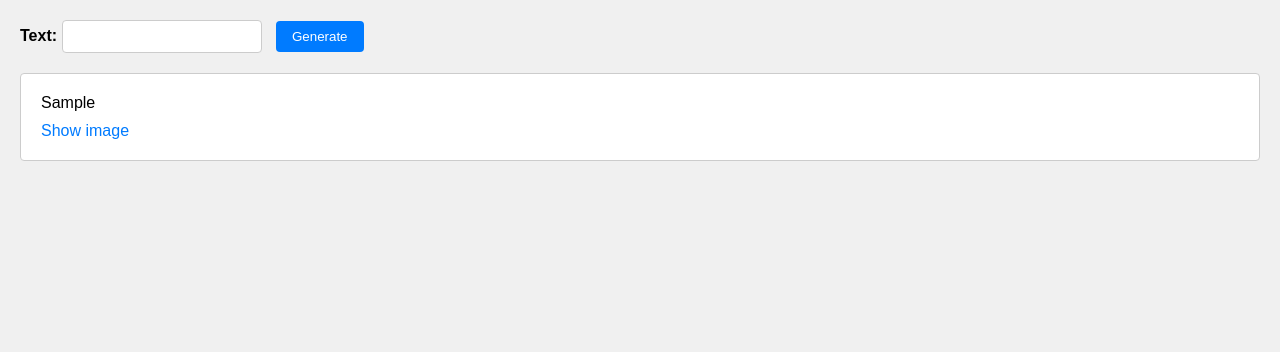
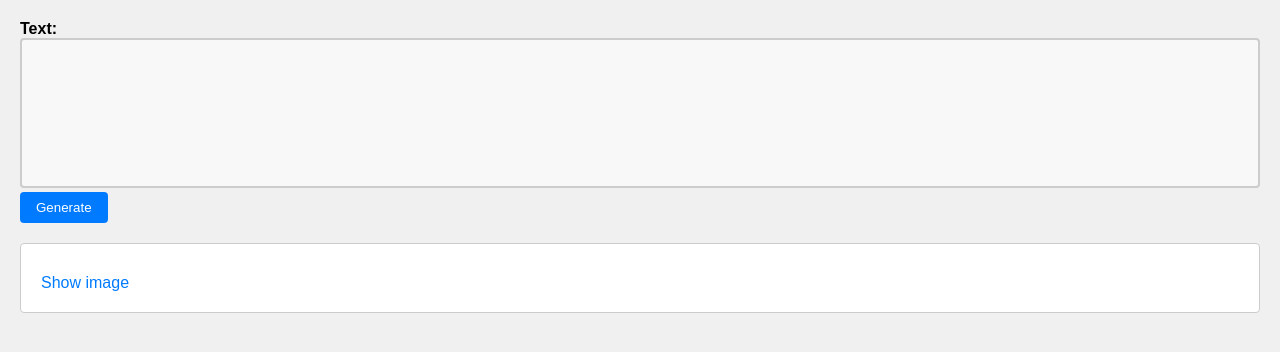
Before and after one commit to baotg203/ERD_Generator_Website, a Flask app: template templates/index.html in a window 1280 px wide. Shown: the top 352 px of the page. Run offline with Flask 3, Linux system fonts and the light colour scheme; the template is opened without the code that fills it: most values are stand-ins (such as "Sample title", 1, 10 or a date in 2020).

Commit message:
update css

```diff
--- a/templates/index.html
+++ b/templates/index.html
@@ -18,13 +18,15 @@
         label {
             font-weight: bold;
         }
-        input[type="text"] {
-            width: 200px;
-            padding: 8px;
-            margin-right: 10px;
-            border: 1px solid #ccc;
+        #text2erd {
+            width: 100%;
+            height: 150px;
+            padding: 12px 20px;
+            box-sizing: border-box;
+            border: 2px solid #ccc;
             border-radius: 4px;
-            box-sizing: border-box;
+            background-color: #f8f8f8;
+            resize: none;
         }
         input[type="submit"] {
             padding: 8px 16px;
@@ -61,11 +63,11 @@
 <body>
     <form id="generate_erd" action="/generate" method="POST">
         <label for="text">Text:</label>
-        <input type="text" id="text2erd" name="text2erd">
+        <textarea id="text2erd" name="text2erd"></textarea>
         <input type="submit" value="Generate">
     </form>
     <div id="result">
-        <p id="response">{{ final_relation }}</p>
+        <p id="response" style="display: none;">{{ final_relation }}</p>
     </div>
 </body>
 
```
Also changed, not shown: static/picture/erd.png.
